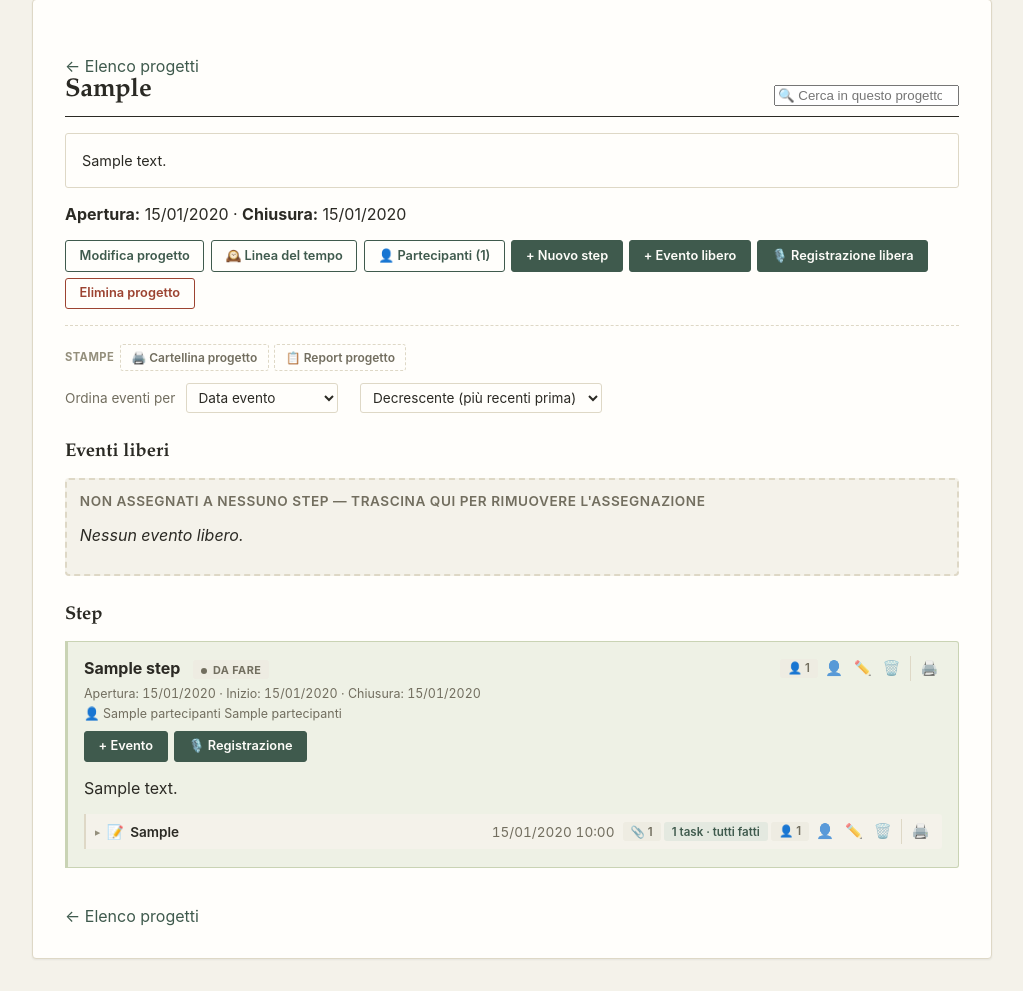
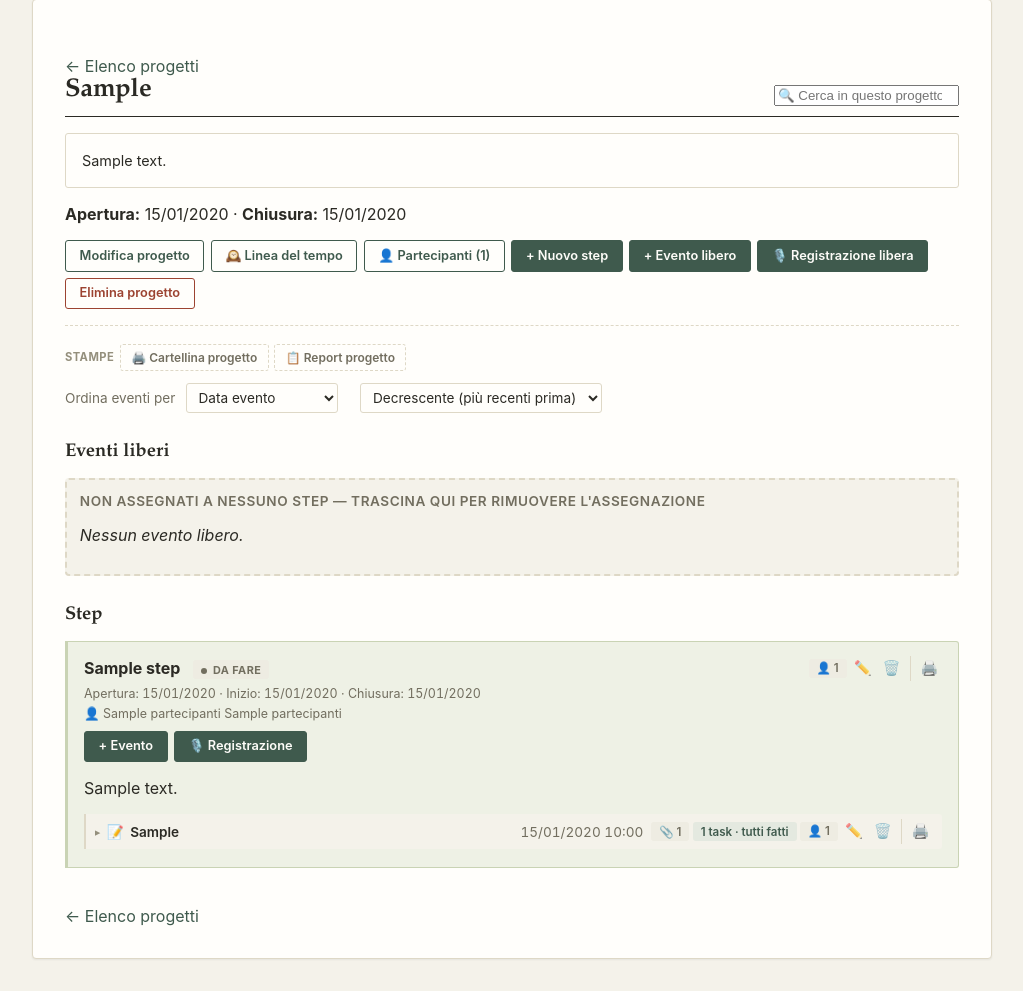
Before and after one commit to thinice-ita/progetti, a PHP site: page /progetto_view.php?id=1 in a window 1280 px wide. Shown: the part 33-1024 px from the top of the page, without its empty margins (128-1151 px from the left). Run offline with PHP 8.4, Linux system fonts and the light colour scheme; tables that the repository leaves empty hold one stand-in row (values such as "Sample post").

Commit message:
Modificata icona e gestione partecipanti, non modificato il DB

```diff
--- a/progetto_view.php
+++ b/progetto_view.php
@@ -140,8 +140,9 @@ function stampaEvento(array $evento, array $allegatiPerEvento, array $taskPerEve
                 <?php if ($partecipanti): ?>
                     <button type="button" class="badge-partecipanti btn-partecipanti" data-scope="evento" data-id="<?= $idEvento ?>"
                         title="<?= h(implode(', ', array_map('formattaNomePartecipante', $partecipanti))) ?>">👤 <?= count($partecipanti) ?></button>
+                <?php else: ?>
+                    <button type="button" class="icona-azione btn-partecipanti" data-scope="evento" data-id="<?= $idEvento ?>" title="Partecipanti evento">👤</button>
                 <?php endif; ?>
-                <button type="button" class="icona-azione btn-partecipanti" data-scope="evento" data-id="<?= $idEvento ?>" title="Partecipanti evento">👤</button>
                 <a href="evento_form.php?id=<?= $idEvento ?>" class="icona-azione" title="Modifica">✏️</a>
                 <a href="evento_delete.php?id=<?= $idEvento ?>" class="icona-azione icona-azione-elimina" title="Elimina"
                    onclick="return confirm('Eliminare questo evento?');">🗑️</a>
@@ -289,8 +290,9 @@ function stampaEvento(array $evento, array $allegatiPerEvento, array $taskPerEve
                     <?php if ($partecipantiStep): ?>
                         <button type="button" class="badge-partecipanti btn-partecipanti" data-scope="step" data-id="<?= $idStep ?>"
                             title="<?= h(implode(', ', array_map('formattaNomePartecipante', $partecipantiStep))) ?>">👤 <?= count($partecipantiStep) ?></button>
+                    <?php else: ?>
+                        <button type="button" class="icona-azione btn-partecipanti" data-scope="step" data-id="<?= $idStep ?>" title="Partecipanti allo step">👤</button>
                     <?php endif; ?>
-                    <button type="button" class="icona-azione btn-partecipanti" data-scope="step" data-id="<?= $idStep ?>" title="Partecipanti allo step">👤</button>
                     <a class="icona-azione" href="step_form.php?id=<?= $idStep ?>" title="Modifica step">✏️</a>
                     <a class="icona-azione icona-azione-elimina" href="step_delete.php?id=<?= $idStep ?>" title="Elimina step"
                        onclick="return confirm('Eliminare questo step? Gli eventi collegati restano nel progetto e tornano liberi.');">🗑️</a>
```
